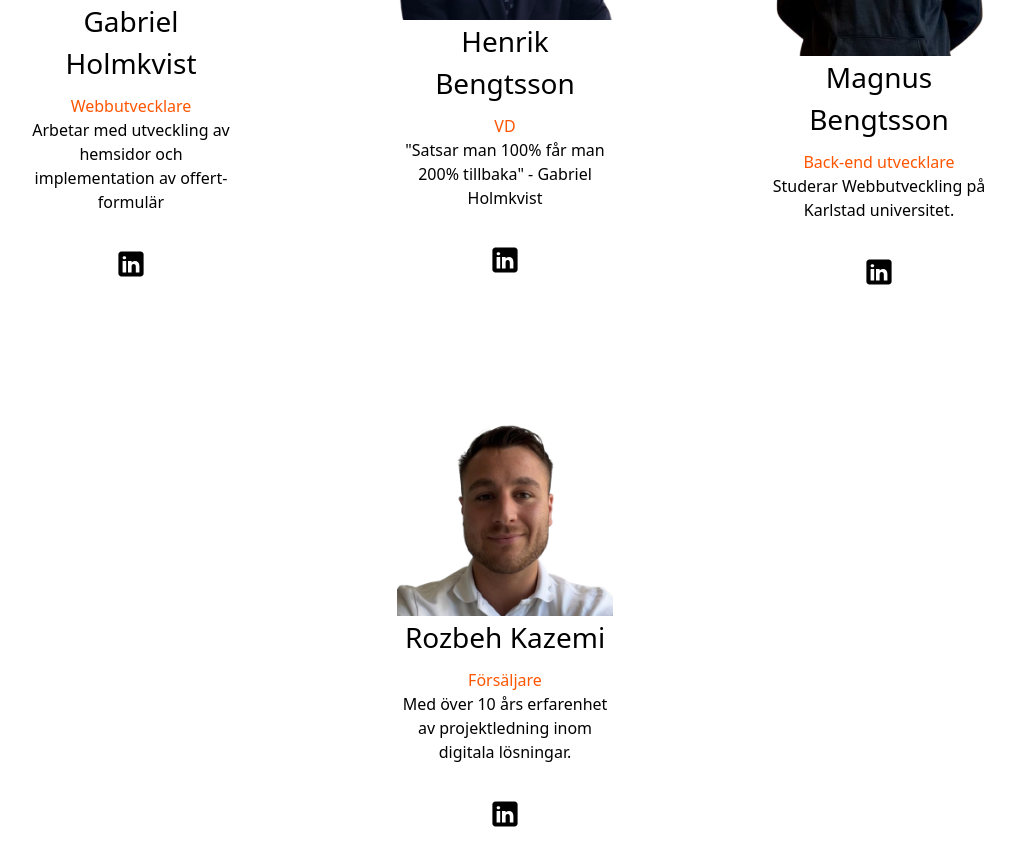
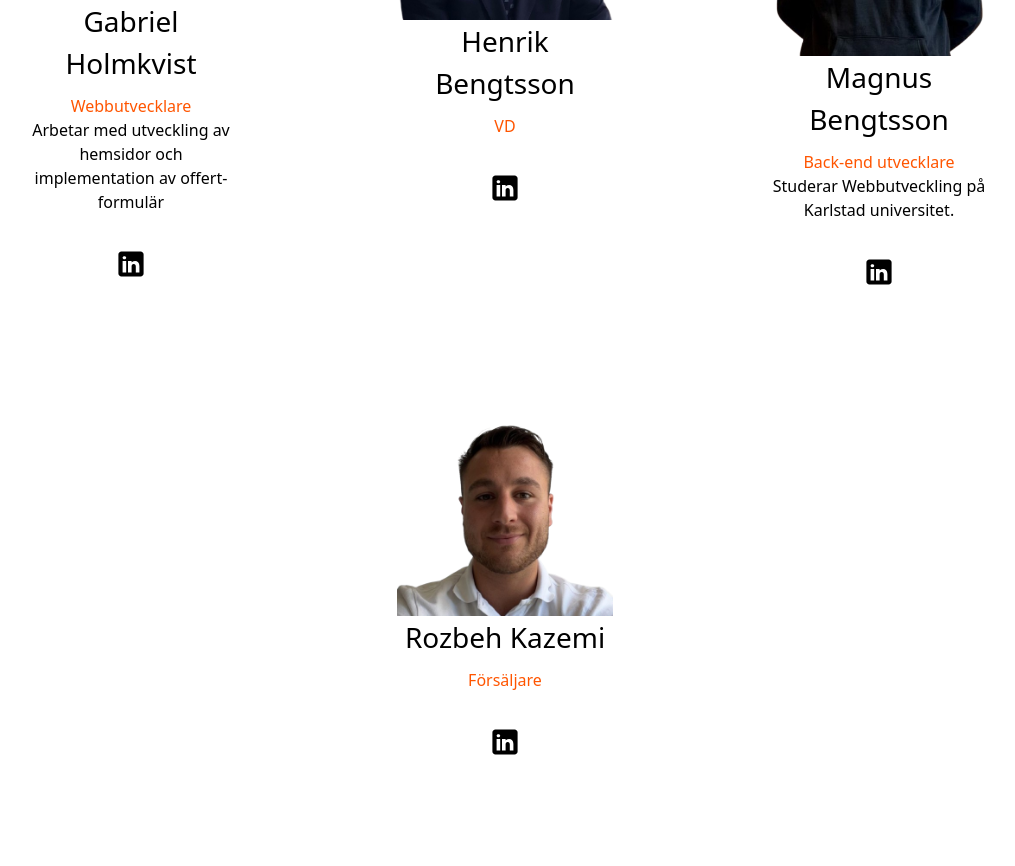
Before and after one commit to Wolkano/wolkano, a Vue app in the folder wolkano-frontend/: page /#/about in a window 1280 px wide. Shown: the part 1600-2466 px from the top of the page, without its empty margins (135-1150 px from the left). Built offline with nearby package versions, Linux system fonts and the light colour scheme.

Commit message:
desc fixes

```diff
--- a/wolkano-frontend/src/components/OurTeam.vue
+++ b/wolkano-frontend/src/components/OurTeam.vue
@@ -51,7 +51,7 @@
         />
         <h3>Henrik Bengtsson</h3>
         <p class="role">VD</p>
-        <p>"Satsar man 100% får man 200% tillbaka" - Gabriel Holmkvist</p>
+        <p></p>
         <div class="icons">
           <a href="https://www.linkedin.com/in/bengtssonhenrik/" target="_blank"
             ><svg
@@ -113,9 +113,7 @@
         />
         <h3>Rozbeh Kazemi</h3>
         <p class="role">Försäljare</p>
-        <p>
-          Med över 10 års erfarenhet av projektledning inom digitala lösningar.
-        </p>
+        <p></p>
         <div class="icons">
           <a
             href="https://www.linkedin.com/in/rozbeh-kazemi-12268a118/"
```
